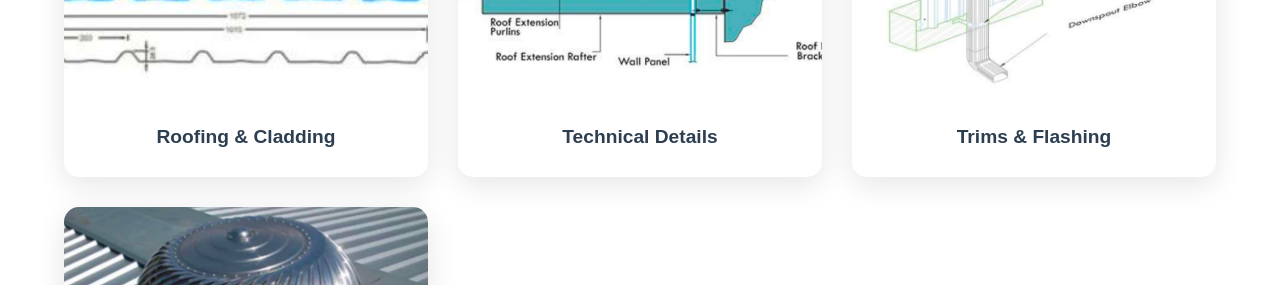
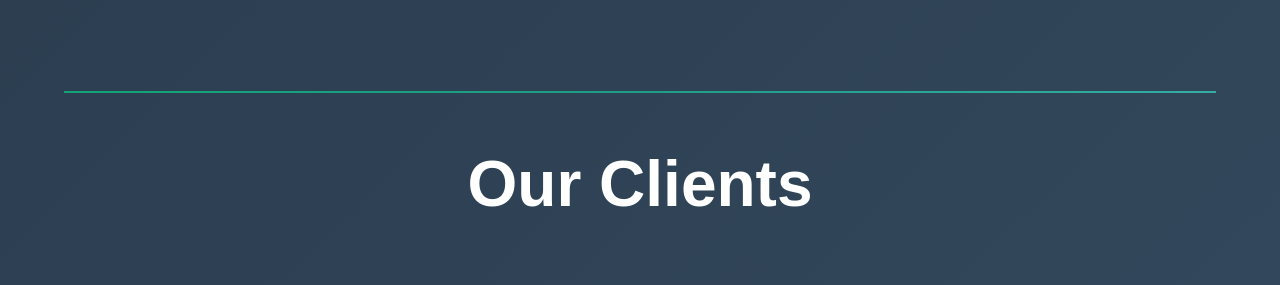
Before and after one commit to naveenbishwas/Gifting, a Next.js app: page /components/infastructure in a window 1280 px wide. Shown: the part 2580-2865 px from the top of the page. Built offline with nearby package versions, Linux system fonts and the light colour scheme.

Commit message:
products

```diff
--- a/src/app/components/infastructure/infastructure.css
+++ b/src/app/components/infastructure/infastructure.css
@@ -263,7 +263,7 @@ header {
 
 .product-offer-grid {
   display: grid;
-  grid-template-columns: repeat(auto-fit, minmax(300px, 1fr));
+  grid-template-columns: repeat(auto-fit, minmax(200px, 1fr));
   gap: 30px;
   max-width: 1400px;
   margin: 0 auto;
--- a/src/app/components/infastructure/page.js
+++ b/src/app/components/infastructure/page.js
@@ -285,7 +285,7 @@ const Infastructure = () => {
 
         <div className="section-three-df">
           <div className="section-three-top">
-            <h1>Our Client</h1>
+            <h1>Our Clients</h1>
           </div>
           <div className="section-three-bottom">
             <div className="section-three-bottom-logo-one">
```
